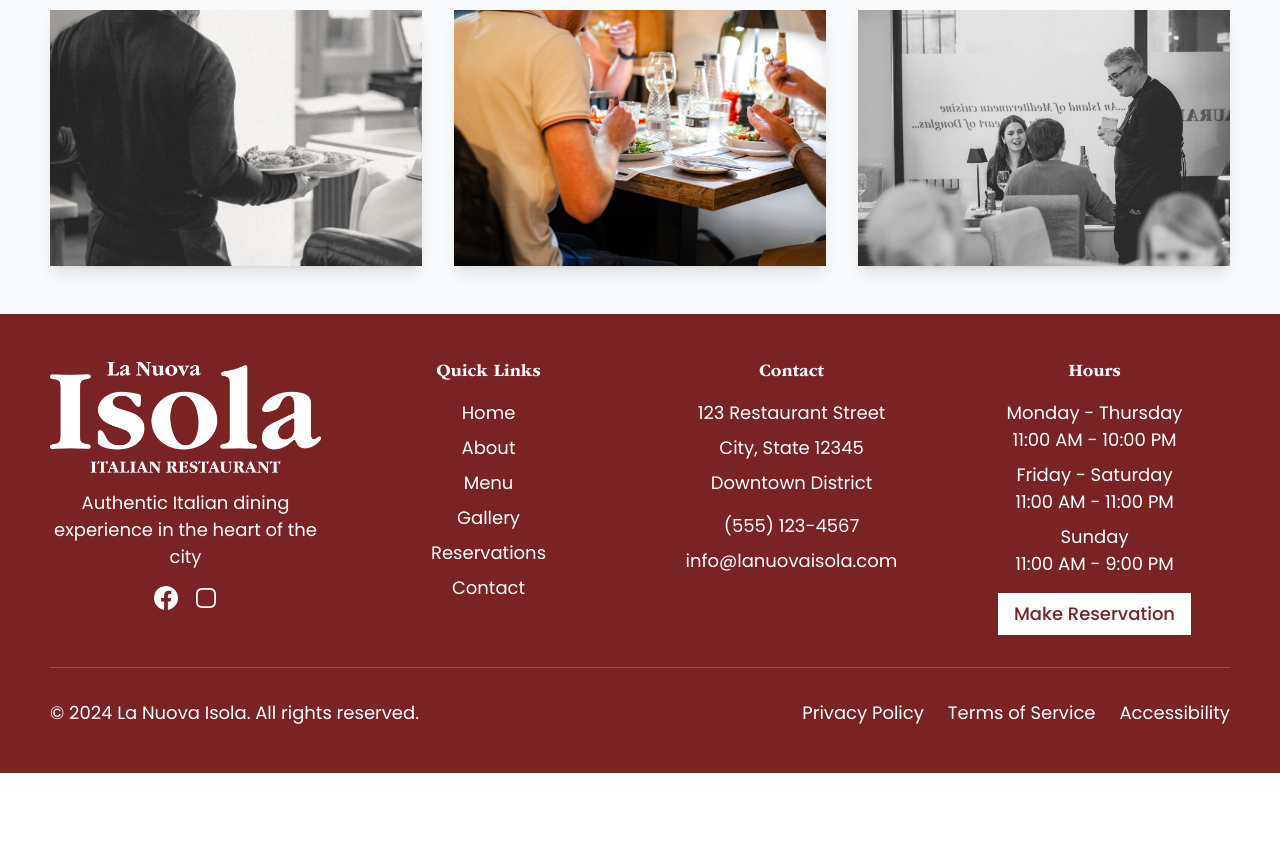
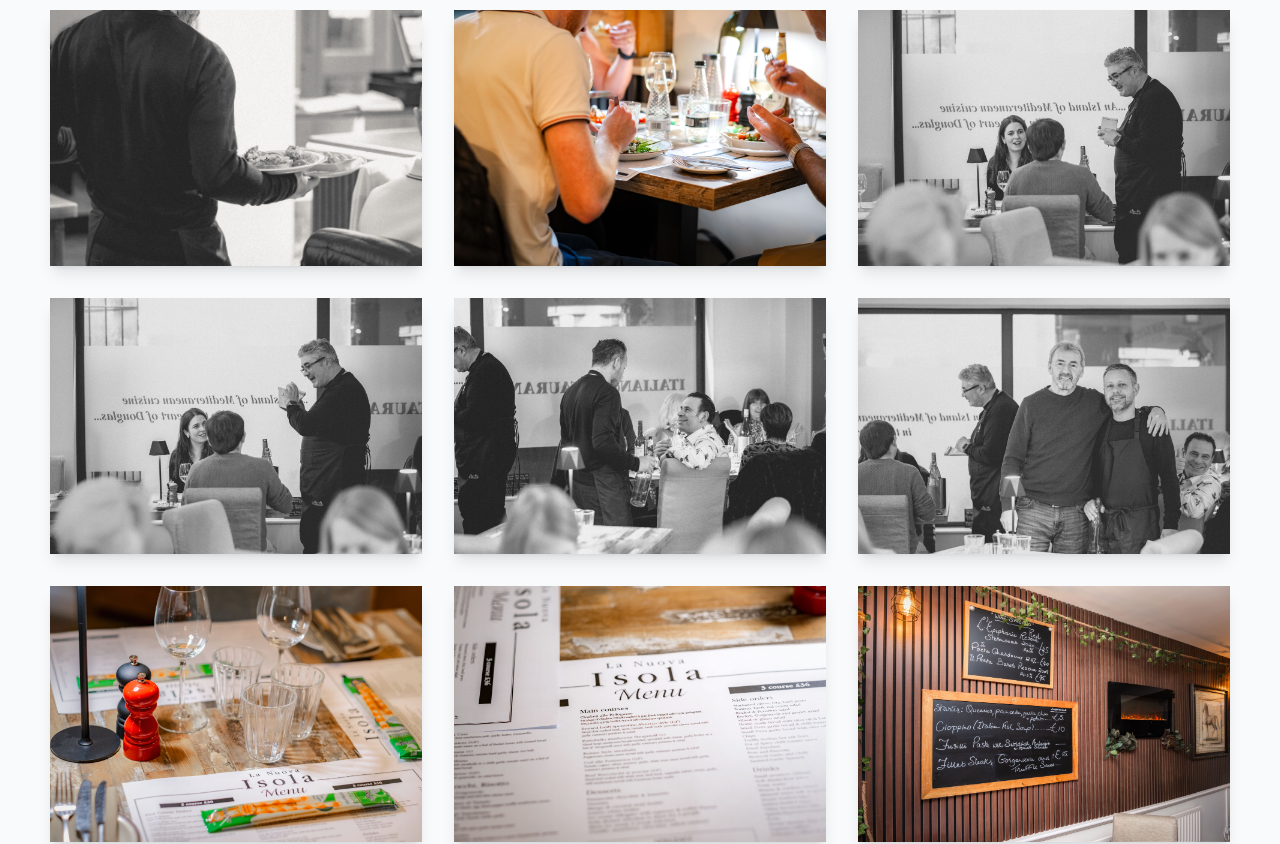
Before and after one commit to LYNKSPortal/la-nuova-isola-iom, a Next.js app: page /gallery in a window 1280 px wide. Shown: the part 1439-2283 px from the top of the page. Before the commit the page ends 2212 px from the top, so only its background shows below. Built offline with nearby package versions, Linux system fonts and the light colour scheme.

Commit message:
Show all 48 gallery images instead of just first 12

```diff
--- a/src/app/gallery/page.tsx
+++ b/src/app/gallery/page.tsx
@@ -390,7 +390,7 @@ export default function Gallery() {
       <section className="py-12 bg-gray-50">
         <div className="px-[20px] sm:px-[20px] md:px-[50px] lg:px-[50px] xl:px-[50px]">
           <div className="grid grid-cols-1 md:grid-cols-2 lg:grid-cols-3 gap-8">
-            {galleryImages.slice(0, 12).map((image) => (
+            {galleryImages.map((image) => (
               <div key={image.id} className="bg-white shadow-lg">
                 <div className="relative h-64">
                   <Image
```
